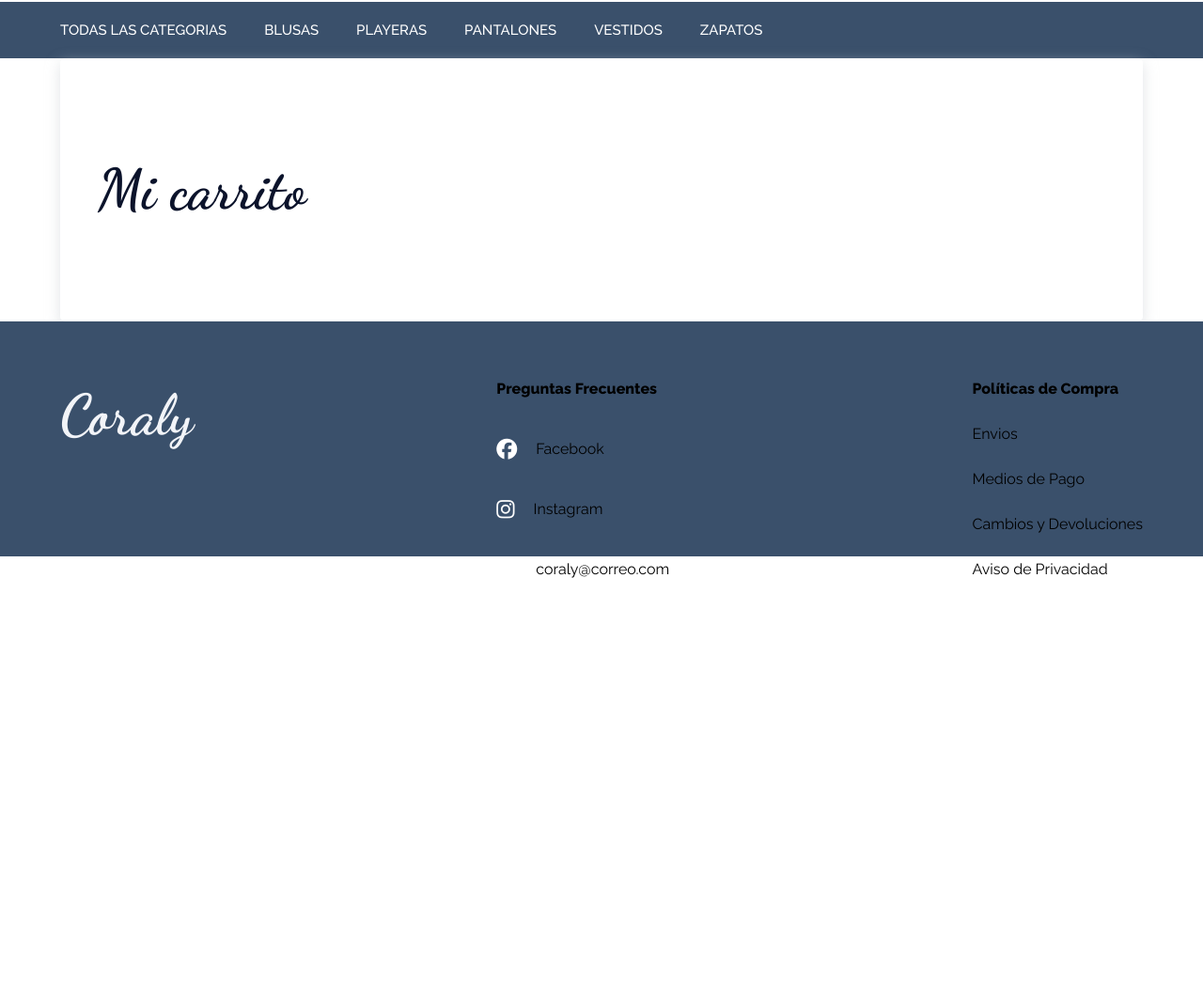
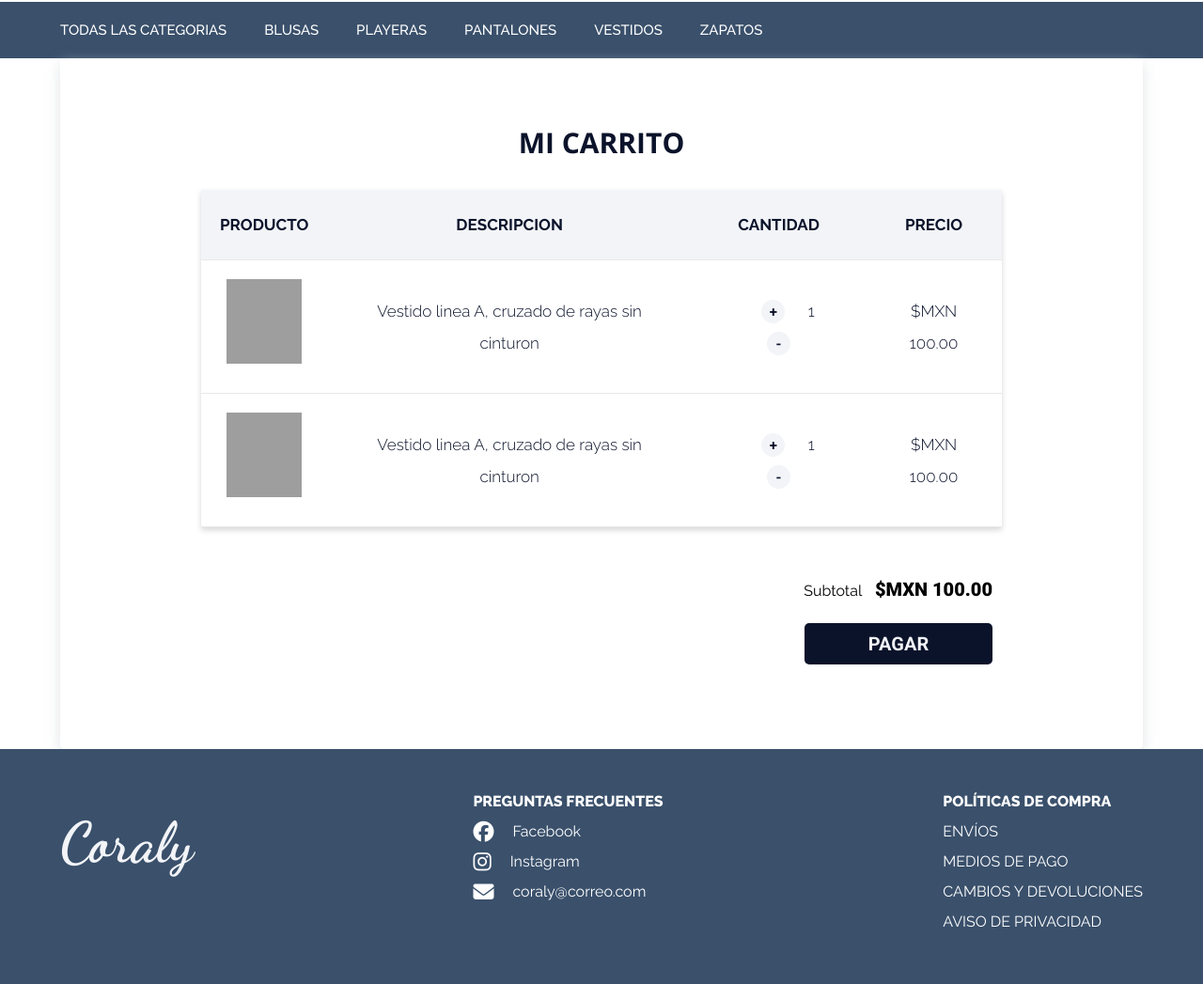
Before and after one commit to brenRojas/Ecommerce-ropa, a PHP site: page /carrito in a window 1280 px wide. Shown: the part 120-1167 px from the top of the page at 94% size. Before the commit the page ends 735 px from the top, so only its background shows below. Run offline with PHP 8.4, Linux system fonts and the light colour scheme; lists and menus that the app fills with data are empty; some libraries are stand-ins or nearby versions; grey boxes are pictures that could not be loaded.

Commit message:
Se creo el archivo carrito.view.php, se modificaron estilos de cuenta.view.php y registro.view.php. En el archivo index.view.php se amplio el grid y en el footer se reemplazaron los parráfos por enlaces.

```diff
--- a/view/carrito.view.php
+++ b/view/carrito.view.php
@@ -1,7 +1,55 @@
 <?php require 'header.php'; ?>
 
     <main class="contenedor sombra">
-        <h1>Mi carrito</h1>
+    <p class="micarrito__nombre">Mi Carrito</p>
+        <div class="contenedor_tabla">
+            <table id="table" class="tabla">
+                    <tr class="table__color">
+                        <th class="bold mayusculas">Producto</th>
+                        <th class="bold mayusculas">Descripcion</th>
+                        <th class="bold mayusculas">Cantidad</th>
+                        <th class="bold mayusculas">Precio</th>
+                    </tr>
+
+                    <!-- Inicio - Datos Temporales -->
+                    <tr>
+                        <!-- Imagen Producto -->
+                        <th><img class="img_carrito" src="../img/0.jpg" alt="Imagen_Producto"></th>
+                        <!-- Descripcion del producto -->
+                        <th>Vestido linea A, cruzado de rayas sin cinturon</th>
+                        <!-- Cantidad -->
+                        <th class="carrito__cantidad">
+                            <input type="button" class="btn_oper" name="add" id="add" value="+">
+                            1
+                            <input type="button" class="btn_oper" name="minus" id="minus" value="-">
+                        </th>
+                        <!-- Precio -->
+                        <th>$MXN 100.00</th>
+                    </tr>
+                    <tr>
+                        <!-- Imagen Producto -->
+                        <th><img class="img_carrito" src="../img/1.jpg" alt="Imagen_Producto"></th>
+                        <!-- Descripcion del producto -->
+                        <th>Vestido linea A, cruzado de rayas sin cinturon</th>
+                        <!-- Cantidad -->
+                        <th class="carrito__cantidad">
+                            <input type="button" class="btn_oper" name="add" id="add" value="+">
+                            1
+                            <input type="button" class="btn_oper" name="minus" id="minus" value="-">
+                        </th>
+                        <!-- Precio -->
+                        <th>$MXN 100.00</th>
+                    </tr>
+
+                    <!-- Fin - Datos temporales -->
+                </table>
+        </div>
+        <section class="subtotal">
+                <!-- Datos temporales -->
+                <p>Subtotal <span class="subtotal__precio"> $MXN 100.00</span> </p>
+                <input type="submit" name="btn_pagar" class="btn" value="Pagar">
+        </section>
+
     </main>
 
 <?php require 'footer.php'; ?>
--- a/view/footer.php
+++ b/view/footer.php
@@ -2,17 +2,17 @@
 	<div class="contenedor footer">
 		<a href="index.php"><h1 class="logo__footer no-margin">Coraly</h1></a>
 		<div>
-			<p class="preguntas">Preguntas Frecuentes</p>
-			<div class="otros__red"><i class="icono fab fa-facebook"></i><p>Facebook</p></div>
-			<div class="otros__red"><i class="icono fab fa-instagram"></i><p>Instagram</p></div>
-			<div class="otros__red"><i class="icono fas fa-envelope"></i><p>coraly@correo.com</p></div>
+			<a class="mayusculas preguntas" href="#">Preguntas Frecuentes</a>
+			<a class="otros__red" href="#"><i class="icono fab fa-facebook"></i>Facebook</a>
+			<a class="otros__red" href="#"><i class="icono fab fa-instagram"></i>Instagram</a>
+			<a class="otros__red" href="#"><i class="icono fas fa-envelope"></i>coraly@correo.com</a>
 		</div>
-		<div class="otros">
-			<p class="politicas">Políticas de Compra</p>
-			<p>Envios</p>
-			<p>Medios de Pago</p>
-			<p>Cambios y Devoluciones</p>
-			<p>Aviso de Privacidad</p>
+		<div class="mayusculas">
+			<a class="politicas" href="#">Políticas de Compra<br></a>
+			<a href="#">Envíos<br></a>
+			<a href="#">Medios de Pago<br></a>
+			<a href="#">Cambios y Devoluciones <br></a>
+			<a href="#">Aviso de Privacidad <br></a>
 		</div>
 	</>
 </footer>
```
Also changed, not shown: view/cuenta.view.php (+9 -4 lines), view/index.view.php (+20 -0 lines), view/registro.view.php (+6 -2 lines).
